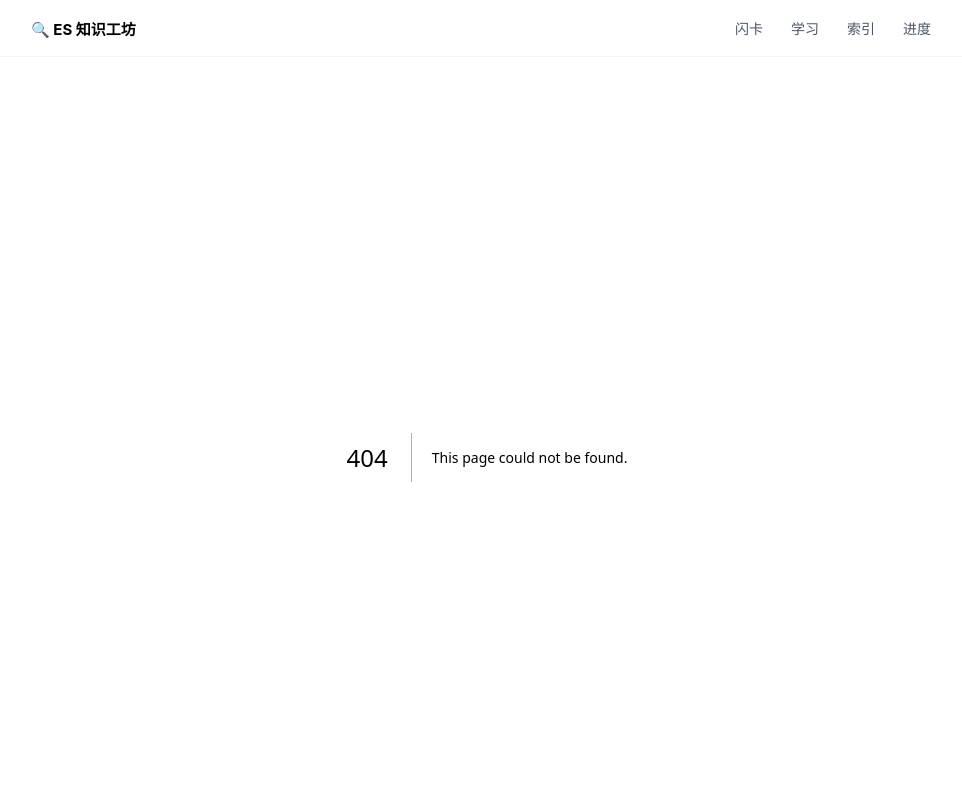
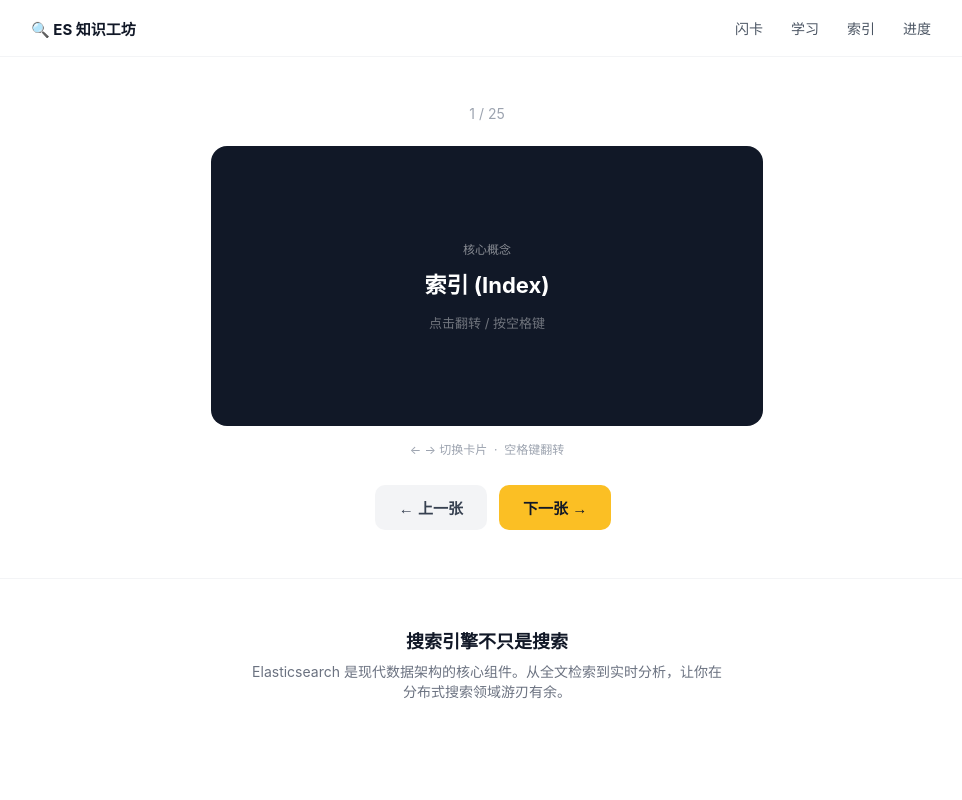
Before and after one commit to songsinfo/es-knowledge-site, a Next.js app: page /flashcard in a window 1280 px wide. Before the commit this address had no page. Shown: the top 800 px of the page, without its empty margins (153-1115 px from the left). Built offline with nearby package versions, Linux system fonts and the light colour scheme.

Commit message:
Update app/flashcard/page.tsx

```diff
--- /dev/null
+++ b/app/flashcard/page.tsx
@@ -0,0 +1,57 @@
+"use client";
+import { wordRoots } from "../data";
+import { useState, useEffect, useCallback } from "react";
+
+export default function FlashcardPage() {
+  const [idx, setIdx] = useState(0);
+  const [flipped, setFlipped] = useState(false);
+  const item = wordRoots[idx];
+
+  const next = useCallback(() => { setIdx(i => (i+1) % wordRoots.length); setFlipped(false); }, []);
+  const prev = useCallback(() => { setIdx(i => (i-1+wordRoots.length) % wordRoots.length); setFlipped(false); }, []);
+
+  useEffect(() => {
+    const h = (e: KeyboardEvent) => {
+      if (e.key==='ArrowRight') next();
+      else if (e.key==='ArrowLeft') prev();
+      else if (e.key===' ') { e.preventDefault(); setFlipped(f=>!f); }
+    };
+    window.addEventListener('keydown', h);
+    return () => window.removeEventListener('keydown', h);
+  }, [next, prev]);
+
+  return (
+    <main style={{maxWidth:600,margin:'0 auto',padding:'48px 24px'}}>
+      <style>{`
+        .fc-wrap{perspective:1000px;height:280px}
+        .fc{width:100%;height:100%;position:relative;transform-style:preserve-3d;transition:transform .5s;cursor:pointer}
+        .fc.flipped{transform:rotateY(180deg)}
+        .fc-f,.fc-b{position:absolute;inset:0;backface-visibility:hidden;border-radius:16px;display:flex;flex-direction:column;align-items:center;justify-content:center;padding:36px;text-align:center}
+        .fc-f{background:#111827;color:#fff}
+        .fc-b{background:#fbbf24;transform:rotateY(180deg)}
+      `}</style>
+
+      <div style={{textAlign:'center',fontSize:14,color:'#9ca3af',marginBottom:24}}>{idx+1} / {wordRoots.length}</div>
+
+      <div className="fc-wrap">
+        <div className={`fc${flipped?' flipped':''}`} onClick={()=>setFlipped(f=>!f)}>
+          <div className="fc-f">
+            <div style={{fontSize:12,color:'rgba(255,255,255,.5)',marginBottom:10}}>{item.origin}</div>
+            <div style={{fontSize:22,fontWeight:700}}>{item.root}</div>
+            <div style={{fontSize:13,color:'rgba(255,255,255,.4)',marginTop:14}}>点击翻转 / 按空格键</div>
+          </div>
+          <div className="fc-b">
+            <div style={{fontSize:17,fontWeight:600,color:'#111827'}}>{item.meaning}</div>
+          </div>
+        </div>
+      </div>
+
+      <div style={{textAlign:'center',fontSize:12,color:'#9ca3af',marginTop:14}}>← → 切换卡片 &nbsp;·&nbsp; 空格键翻转</div>
+
+      <div style={{display:'flex',justifyContent:'center',gap:12,marginTop:28}}>
+        <button onClick={prev} className="btn btn-secondary">← 上一张</button>
+        <button onClick={next} className="btn btn-primary">下一张 →</button>
+      </div>
+    </main>
+  );
+}
```
